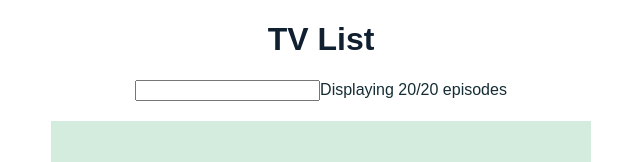
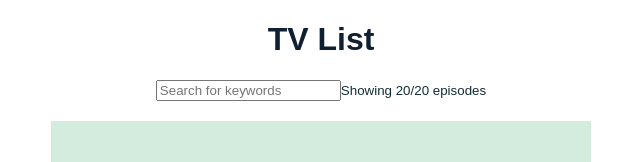
Before and after one commit to hannasophian/tv-shows, a React (Create React App) app: page / in a window 1280 px wide. Shown: the top 162 px of the page, without its empty margins (319-959 px from the left). Built offline with nearby package versions, Linux system fonts and the light colour scheme.

Commit message:
Added search bar functionality

```diff
--- a/src/App.tsx
+++ b/src/App.tsx
@@ -1,39 +1,14 @@
 import episodes from "./episodes.json";
-import EpisodesEntry from "./EpisodesEntry";
+//import EpisodesEntry from "./EpisodesEntry";
 import AppFooter from "./AppFooter";
 import "./App.css";
 import SearchBar from "./SearchBar";
 
 function App(): JSX.Element {
-  const allEpisodes = episodes.map((episode) => (
-    <EpisodesEntry
-      key={episode.id}
-      id={episode.id}
-      url={episode.url}
-      name={episode.name}
-      season={episode.season}
-      number={episode.number}
-      type={episode.type}
-      airdate={episode.airdate}
-      airtime={episode.airtime}
-      airstamp={episode.airstamp}
-      runtime={episode.runtime}
-      image={{
-        medium: episode.image.medium,
-        original: episode.image.original,
-      }}
-      summary={episode.summary}
-      _links={{ self: { href: episode._links.self.href } }}
-    />
-  ));
   return (
     <div className="App">
       <h1>TV List</h1>
-      <SearchBar
-        displayedEpisodes={allEpisodes.length}
-        totalEpisodes={allEpisodes.length}
-      />
-      <div className="episodegrid">{allEpisodes}</div>
+      <SearchBar episodes={episodes} />
       <AppFooter />
     </div>
   );
--- /dev/null
+++ b/src/EpisodeList.tsx
@@ -0,0 +1,31 @@
+import IEpisode from "./utils/EpisodeType";
+import EpisodesEntry from "./EpisodesEntry";
+
+interface EpisodeListProps {
+  episodes: IEpisode[];
+}
+
+export default function EpisodeList(props: EpisodeListProps): JSX.Element {
+  const episodesToShow = props.episodes.map((episode) => (
+    <EpisodesEntry
+      key={episode.id}
+      id={episode.id}
+      url={episode.url}
+      name={episode.name}
+      season={episode.season}
+      number={episode.number}
+      type={episode.type}
+      airdate={episode.airdate}
+      airtime={episode.airtime}
+      airstamp={episode.airstamp}
+      runtime={episode.runtime}
+      image={{
+        medium: episode.image.medium,
+        original: episode.image.original,
+      }}
+      summary={episode.summary}
+      _links={{ self: { href: episode._links.self.href } }}
+    />
+  ));
+  return <div className="episodegrid">{episodesToShow}</div>;
+}
--- a/src/EpisodesEntry.tsx
+++ b/src/EpisodesEntry.tsx
@@ -1,22 +1,5 @@
 import getEpisodeCode from "./utils/get-episode-code";
-interface IEpisode {
-  id: number;
-  url: string;
-  name: string;
-  season: number;
-  number: number;
-  type: string;
-  airdate: string;
-  airtime: string;
-  airstamp: string;
-  runtime: number;
-  image: {
-    medium: string;
-    original: string;
-  };
-  summary: string;
-  _links: { self: { href: string } };
-}
+import IEpisode from "./utils/EpisodeType";
 
 function EpisodesEntry(props: IEpisode): JSX.Element {
   function removeTags(str: string): string {
--- a/src/SearchBar.tsx
+++ b/src/SearchBar.tsx
@@ -1,18 +1,59 @@
 import { useState } from "react";
+import IEpisode from "./utils/EpisodeType";
+import EpisodeList from "./EpisodeList";
 
 interface SearchBarProps {
-  displayedEpisodes: number;
-  totalEpisodes: number;
+  episodes: IEpisode[];
 }
 
 export default function SearchBar(props: SearchBarProps): JSX.Element {
-  const [inputTest, setInputText] = useState<string>("");
+  const [query, setQuery] = useState<string>("");
+  const filteredEpisodes = findEpisodesMatching(query, props.episodes);
   return (
-    <div className="searchbar">
-      <input value={inputTest} onChange={(e) => setInputText(e.target.value)} />
-      <>
-        Displaying {props.displayedEpisodes}/{props.totalEpisodes} episodes
-      </>
-    </div>
+    <>
+      <div className="searchbar">
+        <input
+          id="searchInput"
+          className="control"
+          type="text"
+          value={query}
+          onChange={(e) => setQuery(e.target.value)}
+          placeholder="Search for keywords"
+        />
+        <>
+          <small>
+            Showing {filteredEpisodes.length}/{props.episodes.length} episodes
+          </small>
+        </>
+      </div>
+      <EpisodeList episodes={filteredEpisodes} />
+    </>
   );
 }
+
+function findEpisodesMatching(query: string, episodes: IEpisode[]) {
+  return episodes.filter((episode) => episodeMatchesQuery(episode, query));
+}
+
+//Return true if episode's name or summary
+//contains the given query string (case-insensitive)
+//An episode is ALWAYS considered to contain the empty string ""
+function episodeMatchesQuery(episode: IEpisode, query: string) {
+  return (
+    !query || contains(episode.name, query) || contains(episode.summary, query)
+  );
+}
+
+//Return true if string a contains string b, case-insensitive.  Else false.
+//Will return false if either a or b are falsy (e.g. empty strings)
+function contains(a: string, b: string) {
+  if (a === "" || b === "") {
+    return false;
+  } else {
+    return a.toLowerCase().includes(b.toLowerCase());
+  }
+  // return (
+  //     a && b &&
+  //     a.toLowerCase().includes(b.toLowerCase())
+  // );
+}
--- /dev/null
+++ b/src/utils/EpisodeType.ts
@@ -0,0 +1,18 @@
+export default interface IEpisode {
+  id: number;
+  url: string;
+  name: string;
+  season: number;
+  number: number;
+  type: string;
+  airdate: string;
+  airtime: string;
+  airstamp: string;
+  runtime: number;
+  image: {
+    medium: string;
+    original: string;
+  };
+  summary: string;
+  _links: { self: { href: string } };
+}
```
